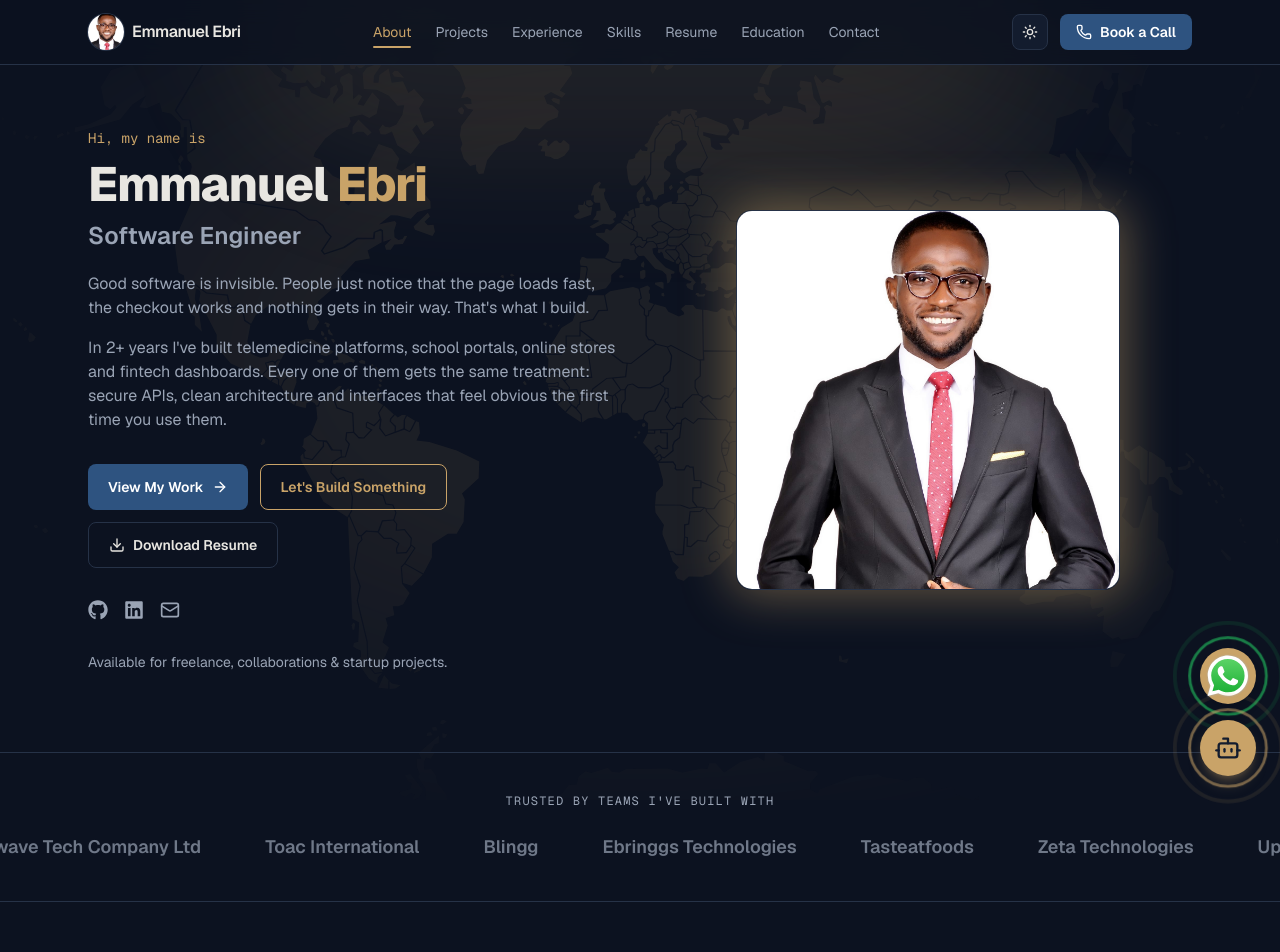
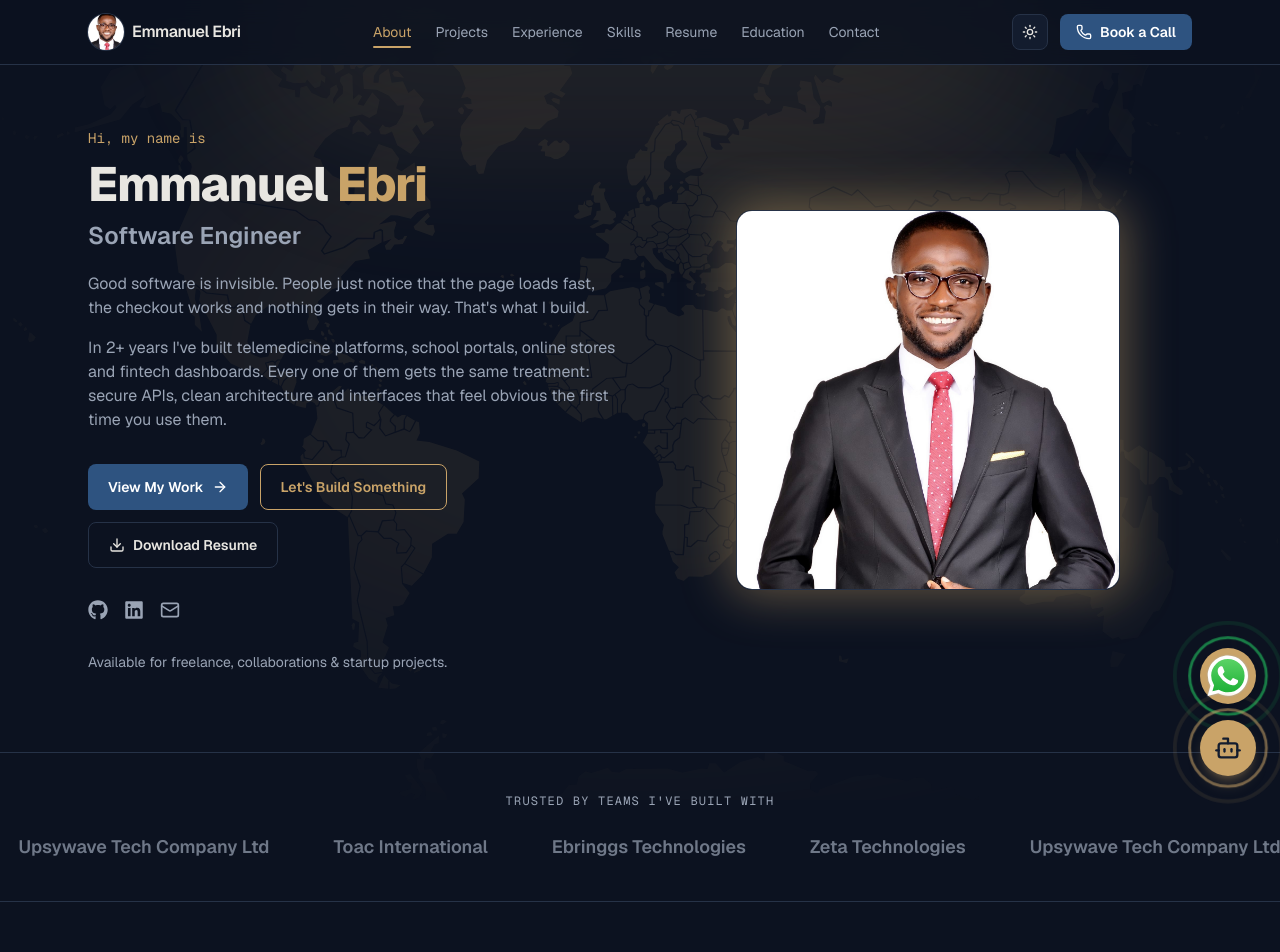
Before and after one commit to emmybest19/my-portfolio, a Next.js app: page / in a window 1280 px wide. Shown: the top 952 px of the page. Built offline with nearby package versions, Linux system fonts and the light colour scheme.

Commit message:
just little modification on teams trusted in

```diff
--- a/src/components/sections/trusted-by.tsx
+++ b/src/components/sections/trusted-by.tsx
@@ -3,9 +3,9 @@ const clients = [
   "Zeta Technologies",
   "Upsywave Tech Company Ltd",
   "Toac International",
-  "Blingg",
+  // "Blingg",
   "Ebringgs Technologies",
-  "Tasteatfoods",
+  // "Tasteatfoods",
 ];
 
 export function TrustedBy() {
```
